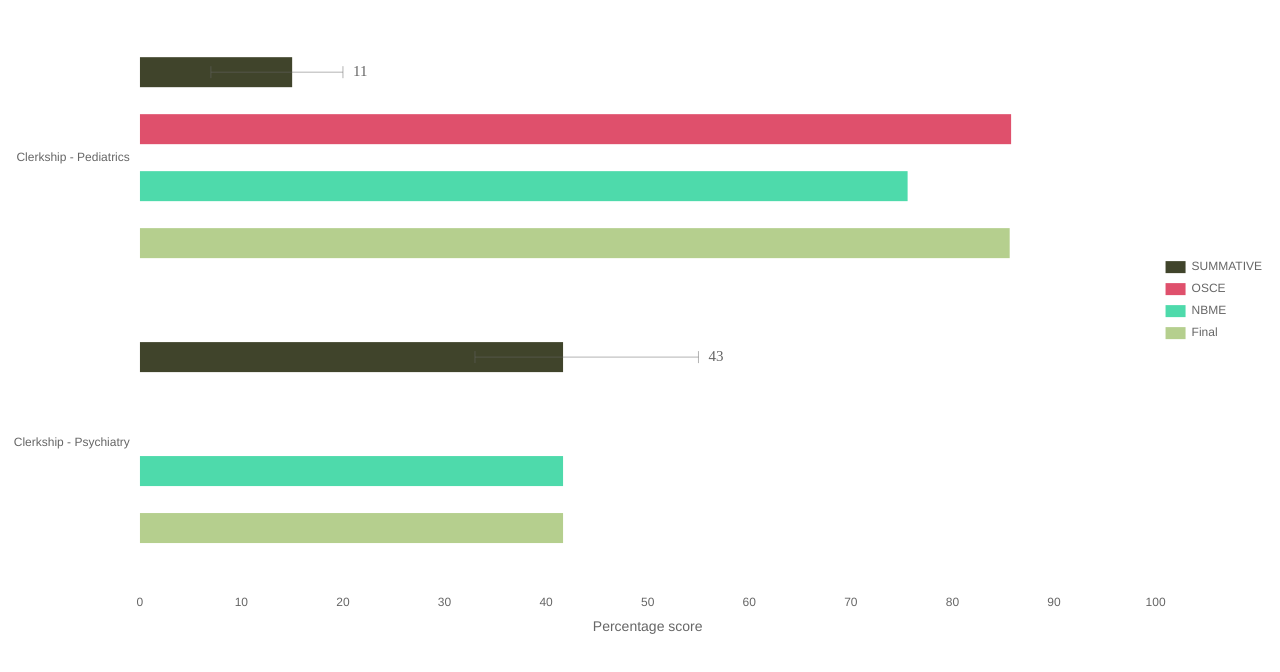
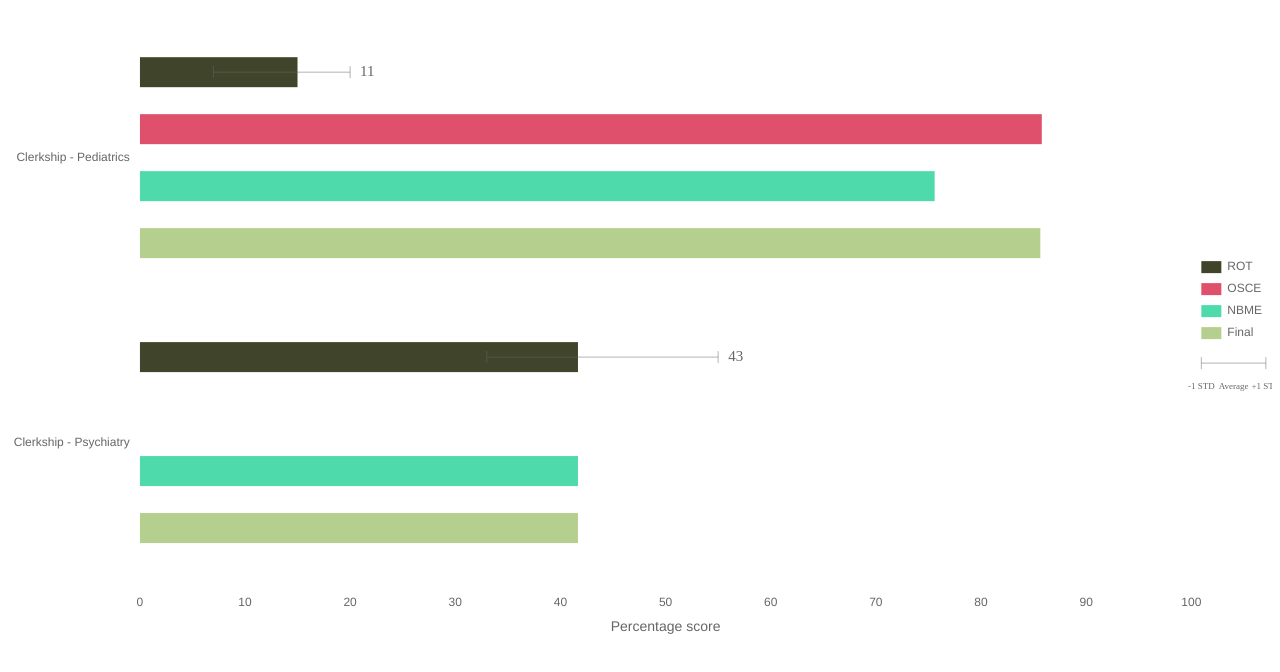
Before and after one commit to scotthsieh0503/chartjs-plugin-whisker, a website built with webpack: page dist/index.html in a window 1280 px wide. Built offline with nearby package versions, Linux system fonts and the light colour scheme.

Commit message:
partial commit for drawing labels

```diff
--- a/src/plugin.js
+++ b/src/plugin.js
@@ -7,7 +7,6 @@ const plugin = {
   beforeInit: function (chart) {
     this.options = chart.chart.config.options.plugins.whiskers
   },
-
   afterDraw: function (chart) {
     this.drawWhiskers(chart)
     this.drawingLegend(chart)
@@ -18,6 +17,7 @@ const plugin = {
     let datasets = chart.config.data.datasets
     let options = this.options
     let xAxis = chart.scales['x-axis-0']
+    let _this = this
 
     datasets.forEach(function (element, index, array) {
       if (element.whiskers) {
@@ -26,42 +26,13 @@ const plugin = {
         element.data.forEach(function (element, index, array) {
           let metaData = chart.getDatasetMeta(datasetIndex)
           let barThickness = metaData.data[index]._view.height
-
-          // drawing main error lines
           let centerY = metaData.data[index]._view.y
           let minX = xAxis.getPixelForValue(whiskers[index].min)
           let maxX = xAxis.getPixelForValue(whiskers[index].max)
-          ctx.beginPath()
-          ctx.lineWidth = options.lineWidth
-          ctx.strokeStyle = options.color
-          ctx.moveTo(minX, centerY)
-          ctx.lineTo(maxX, centerY)
-          ctx.stroke()
+          let centerX = xAxis.getPixelForValue(whiskers[index].mean)
 
-          // drawing min-whiskers
-          ctx.beginPath()
-          ctx.lineWidth = options.lineWidth
-          ctx.strokeStyle = options.color
-          ctx.moveTo(minX, centerY + barThickness / 5)
-          ctx.lineTo(minX, centerY - barThickness / 5)
-          ctx.stroke()
-
-          // drawing max-whsikers
-          ctx.beginPath()
-          ctx.lineWidth = options.lineWidth
-          ctx.strokeStyle = options.color
-          ctx.moveTo(maxX, centerY + barThickness / 5)
-          ctx.lineTo(maxX, centerY - barThickness / 5)
-          ctx.stroke()
-
-          // drawing circles
-          ctx.beginPath()
-          let centerX = xAxis.getPixelForValue(whiskers[index].mean)
-          ctx.arc(centerX, centerY, options.lineWidth, 0, 2 * Math.PI)
-          ctx.fillStyle = options.color
-          ctx.strokeStyle = options.color
-          ctx.stroke()
-          ctx.fill()
+          // Drawing drawWhiskers
+          _this.drawWhisker(ctx, minX, maxX, centerX, centerY, barThickness / 5)
 
           // drawing average labels
           let labelX = maxX + 10
@@ -77,18 +48,60 @@ const plugin = {
   },
   drawingLegend: function (chart) {
     let ctx = chart.ctx
-    let options = this.options
     let legend = chart.legend
-    let legendLeft = legend.left
-    let legendWidth = legend.width
+    let legendLeft = legend.left + 10 // add 10px padding to the left
+    let legendWidth = legend.width * 0.8
     let legendElementHeight = legend.legendHitBoxes[0].height
     let legendTop = 0
-    legend.legendHitBoxes.forEach(function (element, index, array) {
-      legendTop = legendTop + element.top
-    })
+
+    // calculate position of the whisker on legend
+    legendTop = legend.legendHitBoxes[legend.legendHitBoxes.length - 1].top + 3 * legendElementHeight
+    this.drawWhisker(ctx, legendLeft, legendLeft + legendWidth, legendLeft + legendWidth / 2, legendTop, legendElementHeight / 2)
+
+    // draw legend labels
+    let labelY = legendTop + 2 * legendElementHeight
+    ctx.beginPath()
+    ctx.textBaseline = 'middle'
+    ctx.textAlign = 'center'
+    ctx.font = legendElementHeight * 0.75 + 'px ' + this.options.fontFamily
+    ctx.fillText('Average', legendLeft + legendWidth / 2, labelY)
+    ctx.fillText('-1 STD', legendLeft, labelY)
+    ctx.fillText('+1 STD', legendLeft + legendWidth, labelY)
+    ctx.stroke()
+    ctx.fill()
   },
-  drawWhisker: function (minX, maxX, y, thickness) {
+  drawWhisker: function (ctx, minX, maxX, centerX, y, thickness) {
+    // drawing main error lines
+    ctx.beginPath()
+    ctx.lineWidth = this.options.lineWidth
+    ctx.strokeStyle = this.options.color
+    ctx.moveTo(minX, y)
+    ctx.lineTo(maxX, y)
+    ctx.stroke()
 
+    // drawing min-whiskers
+    ctx.beginPath()
+    ctx.lineWidth = this.options.lineWidth
+    ctx.strokeStyle = this.options.color
+    ctx.moveTo(minX, y - thickness)
+    ctx.lineTo(minX, y + thickness)
+    ctx.stroke()
+
+    // drawing max-whsikers
+    ctx.beginPath()
+    ctx.lineWidth = this.options.lineWidth
+    ctx.strokeStyle = this.options.color
+    ctx.moveTo(maxX, y + thickness)
+    ctx.lineTo(maxX, y - thickness)
+    ctx.stroke()
+
+    // drawing circles
+    ctx.beginPath()
+    ctx.arc(centerX, y, this.options.lineWidth, 0, 2 * Math.PI)
+    ctx.fillStyle = this.options.color
+    ctx.strokeStyle = this.options.color
+    ctx.stroke()
+    ctx.fill()
   }
 }
 
```
Also changed, not shown: dist/chartjs-plugin-whisker.js, dist/index.html.
